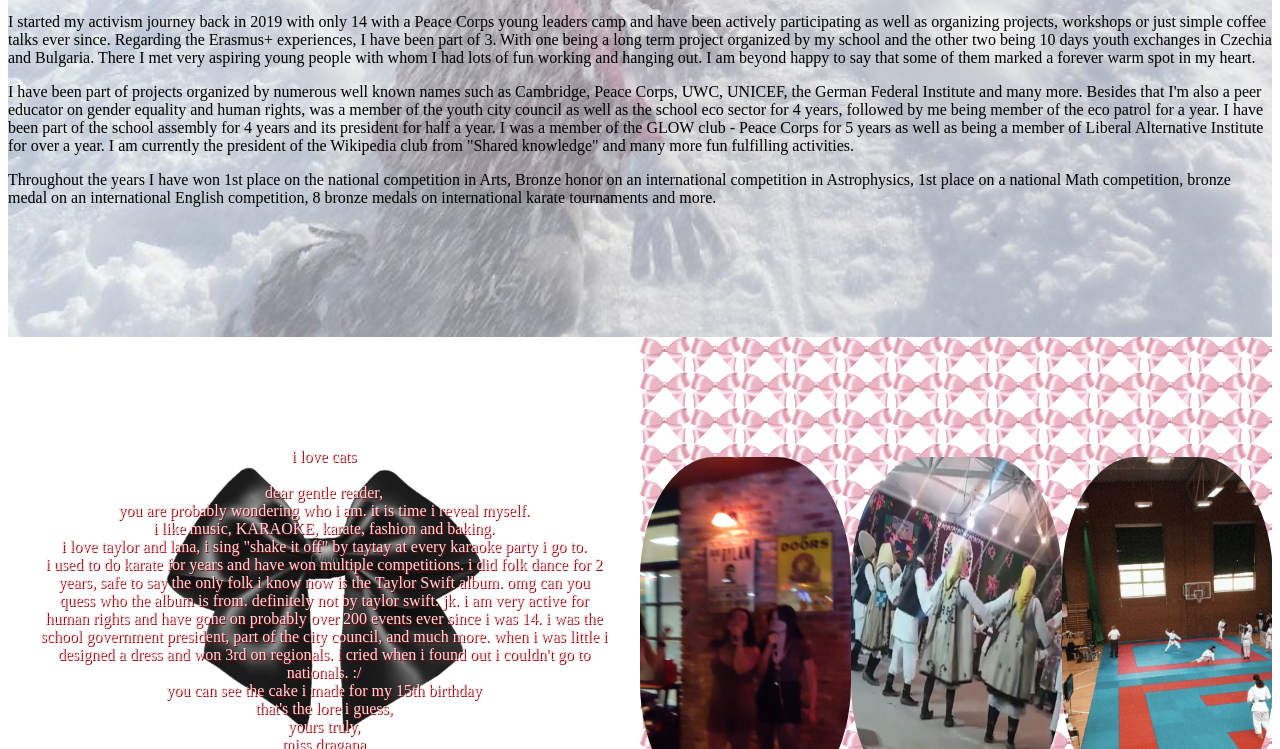
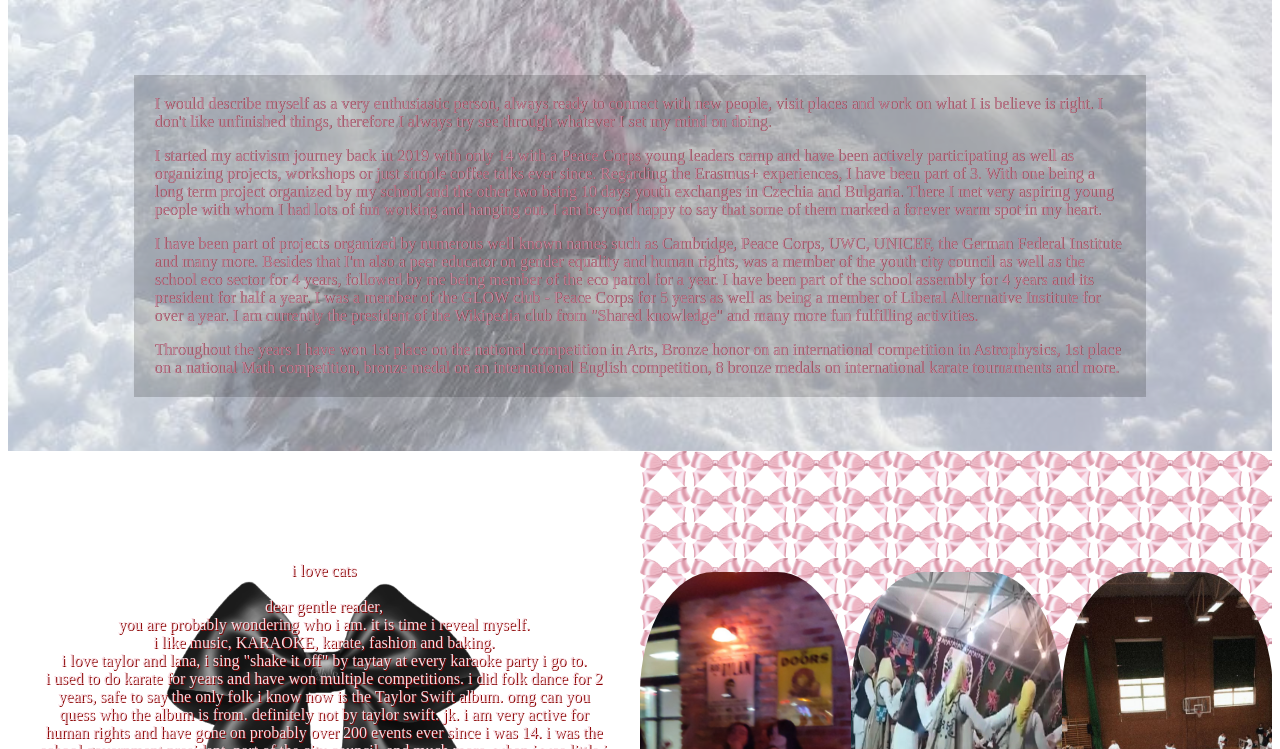
Before and after one commit to arara16/niseva-dragana, a plain HTML site: page index.html in a window 1280 px wide. Shown: the part 523-1272 px from the top of the page. Drawn offline with nearby package versions, Linux system fonts and the light colour scheme.

Commit message:
Update style.css

```diff
--- a/style.css
+++ b/style.css
@@ -1,7 +1,7 @@
 body > div {
     position: relative;
     z-index: 1;
-    padding-bottom: 9%;
+    padding-bottom: 3%;
 }
 
 body > div:nth-child(1)::before {
@@ -233,3 +233,31 @@ img:hover, #\31  > ul > li > a:hover, .carousel img:hover{
 #\32  > div > div > div {
     display: grid;
 }
+
+#\31 \.1 > p {
+    /*margin-left: 10%;*/
+    /*margin-right: 10%;*/
+    padding-left: 2%;
+    padding-right: 2%;
+    color: rgba(208, 156, 182, 0.87);
+    /*font-weight: bold;*/
+    text-shadow: #650000 0.2px 0.4px;
+}
+
+#\31 \.1 > p:last-of-type{
+    padding-bottom: 2%;
+}
+
+#\31  > p:nth-child(8) {
+    padding-bottom: 9%;
+}
+
+#\31 \.1 {
+    background-color: rgba(0, 0, 0, 0.18);
+    margin-left: 10%;
+    margin-right: 10%;
+}
+
+#\31 \.1 > p:nth-child(1) {
+    padding-top: 2%;
+}
```
